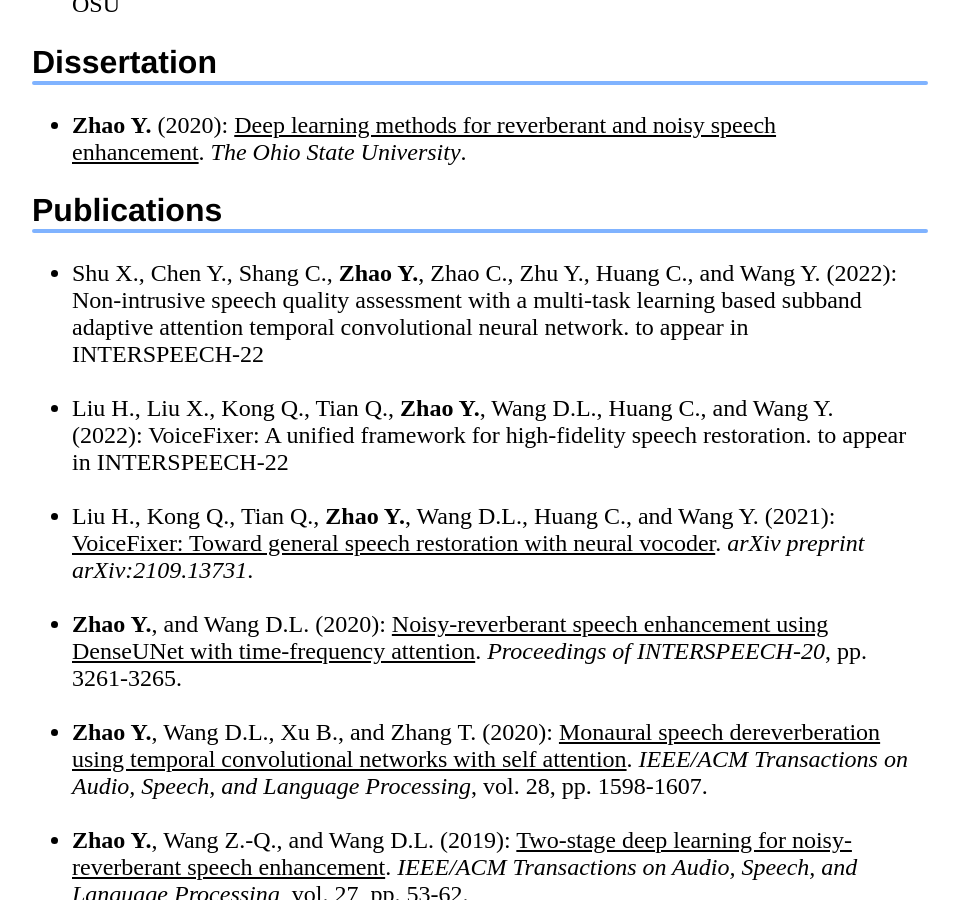
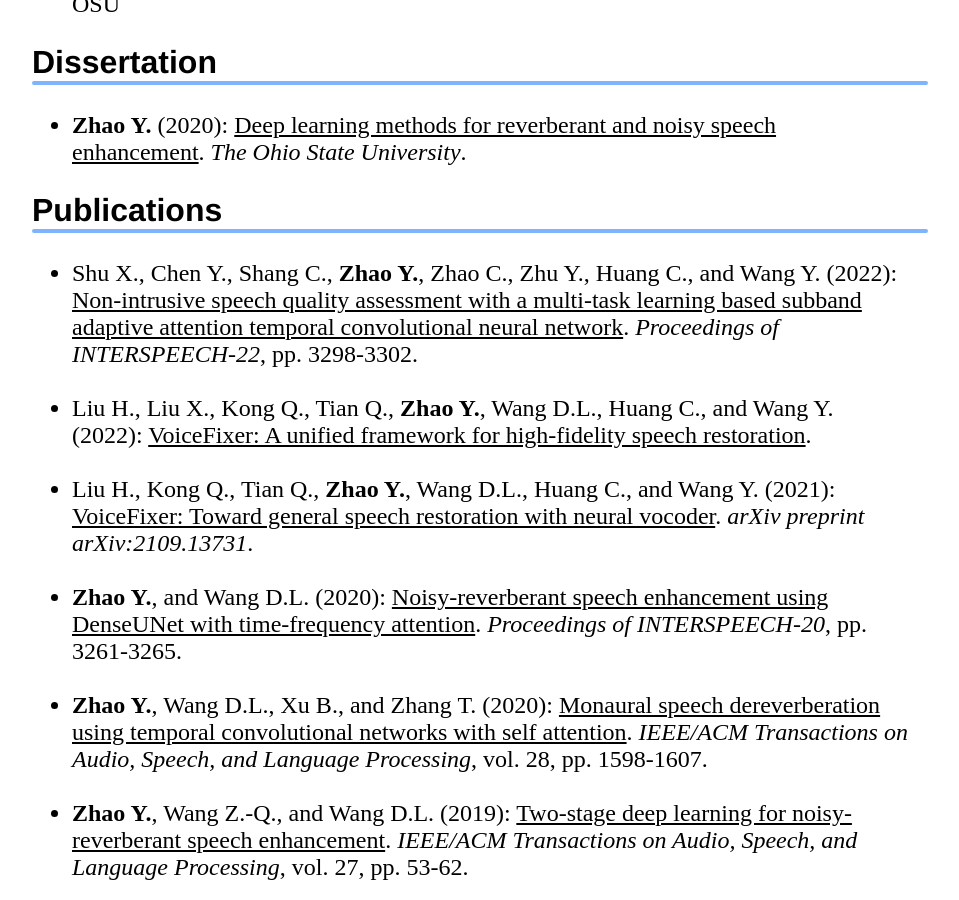
Before and after one commit to cliffzhao/cliffzhao.github.io, a Jekyll site: the page built from index.html, in a window 1280 px wide and 900 px high, scrolled down 1250 px. Shown: the whole window, without its empty margins (160-1119 px from the left). Built offline with Jekyll 4.4.1, drawn with Linux system fonts in a browser that asks for light colours; a style sheet for code colours, icons or effects is not loaded.

Commit message:
Update index.html

```diff
--- a/index.html
+++ b/index.html
@@ -81,12 +81,13 @@
 
     <h2>Publications</h2>
     <ul>
-		<li> Shu X., Chen Y., Shang C., <strong>Zhao Y.</strong>, Zhao C., Zhu Y., Huang C., and Wang Y. (2022): Non-intrusive speech quality assessment with a multi-task learning based subband adaptive attention temporal convolutional neural network. to appear in INTERSPEECH-22
+		<li> Shu X., Chen Y., Shang C., <strong>Zhao Y.</strong>, Zhao C., Zhu Y., Huang C., and Wang Y. (2022): <a href="https://cliffzhao.github.io/Publications/SCSZZZHW.INTERSPEECH22.pdf" target="_blank"><U>Non-intrusive speech quality assessment with a multi-task learning based subband adaptive attention temporal convolutional neural network</U></a>.
+		<cite>Proceedings of INTERSPEECH-22</cite>, pp. 3298-3302.
 		<br>
 		<br>
 		</li>
 
-	  	<li> Liu H., Liu X., Kong Q., Tian Q., <strong>Zhao Y.</strong>, Wang D.L., Huang C., and Wang Y. (2022): VoiceFixer: A unified framework for high-fidelity speech restoration. to appear in INTERSPEECH-22
+	  	<li> Liu H., Liu X., Kong Q., Tian Q., <strong>Zhao Y.</strong>, Wang D.L., Huang C., and Wang Y. (2022): <a href="https://cliffzhao.github.io/Publications/LLKTZWHW.INTERSPEECH22.pdf" target="_blank"><U>VoiceFixer: A unified framework for high-fidelity speech restoration</U></a>.
 	  	<br>
 	  	<br>
 	  	</li>
```
